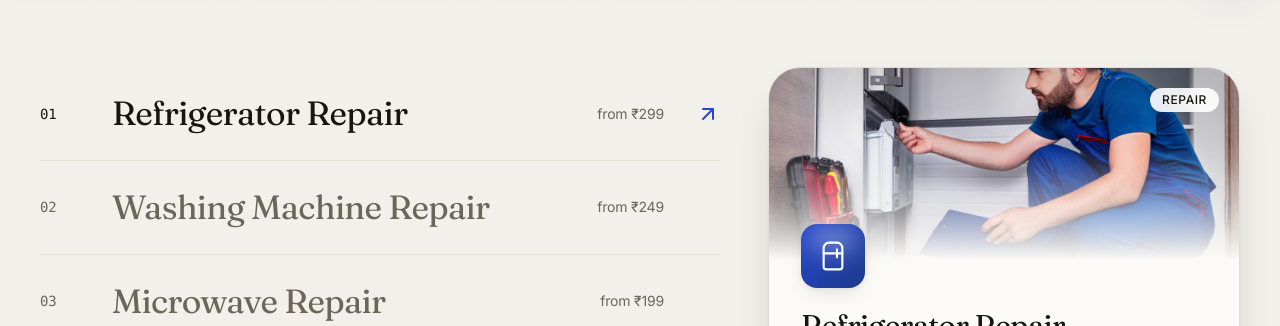
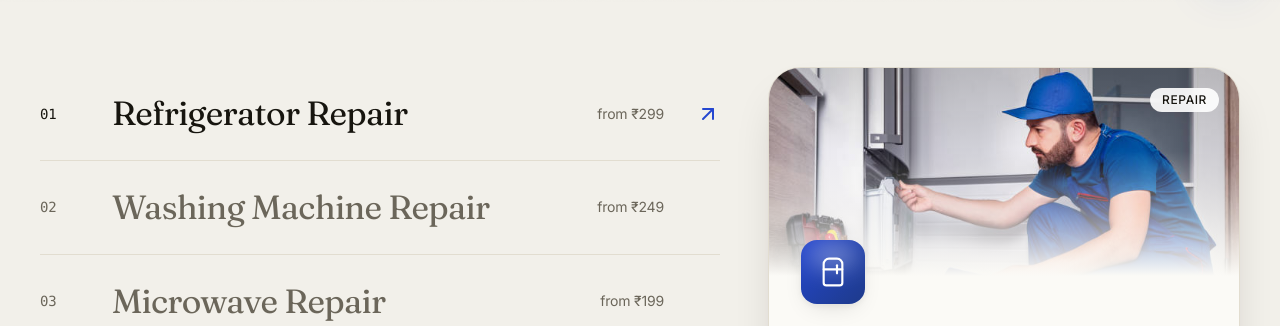
Before and after one commit to Tanveersultana125/24X7services, a Next.js app: page /services in a window 1280 px wide. Shown: the part 798-1124 px from the top of the page. Built offline with nearby package versions, Linux system fonts and the light colour scheme.

Commit message:
Stop the service photos cropping heads off
The band used a centred crop, which cut the technician off at the forehead
in every shot. Anchor to the top edge and give the band a little more height.

Co-Authored-By: Claude Opus 4.8 (1M context) <noreply@anthropic.com>

```diff
--- a/src/components/site/ServicesIndex.tsx
+++ b/src/components/site/ServicesIndex.tsx
@@ -96,12 +96,14 @@ function Preview({ svc }: { svc: Service }) {
   return (
     <div className="relative">
       {/* photo band — the service's own work, fading into the card surface */}
-      <div className="relative h-44 w-full overflow-hidden sm:h-48">
+      <div className="relative h-48 w-full overflow-hidden sm:h-52">
+        {/* anchor to the top — these photos put the technician's head near the top edge,
+            so a centred crop decapitates them */}
         {/* eslint-disable-next-line @next/next/no-img-element */}
         <img
           src={svc.image}
           alt={svc.title}
-          className="size-full object-cover object-center transition-transform duration-[1.4s] ease-out"
+          className="size-full object-cover object-top transition-transform duration-[1.4s] ease-out"
         />
         <div
           aria-hidden
```
